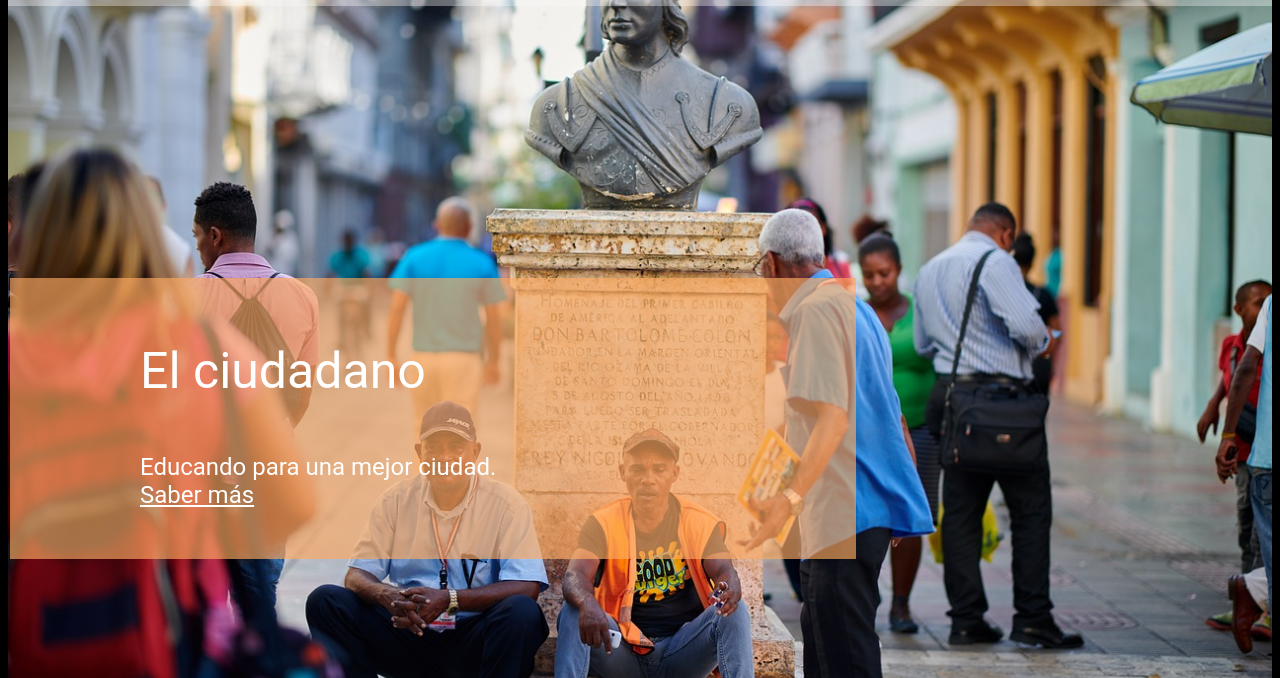
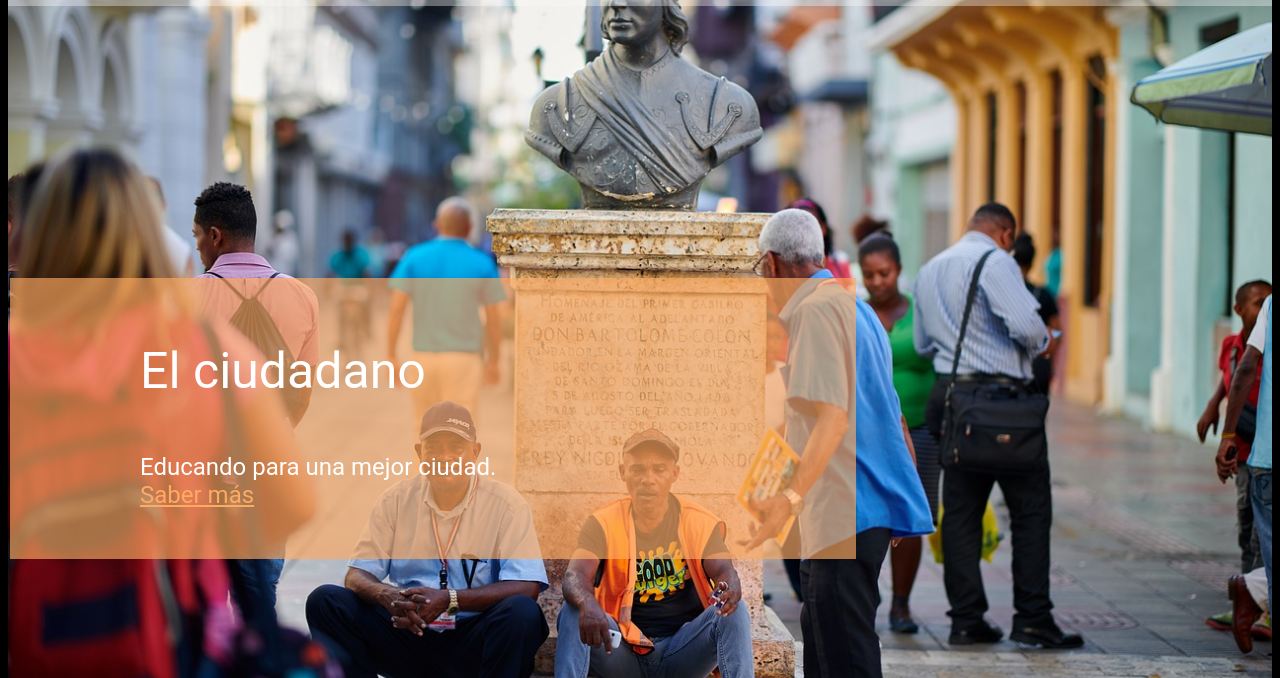
Before and after one commit to Marvilgarcia015/el-ciudadano, a plain HTML site: page index.html in a window 1280 px wide. In both pictures the pointer is over the link "Saber más". Shown: the part 122-800 px from the top of the page. Drawn offline with Linux system fonts and the light colour scheme.

Commit message:
hover changes

```diff
--- a/style.css
+++ b/style.css
@@ -72,7 +72,9 @@ h1, h2, h3{
    color: #fff;
    font-weight: bold;
  }
-
+.text-1 a:hover, .hero-text a:hover{
+ color: #FDAA63;
+}
 nav a {
   text-align: center;
   color: rgb(252, 249, 249);
```
